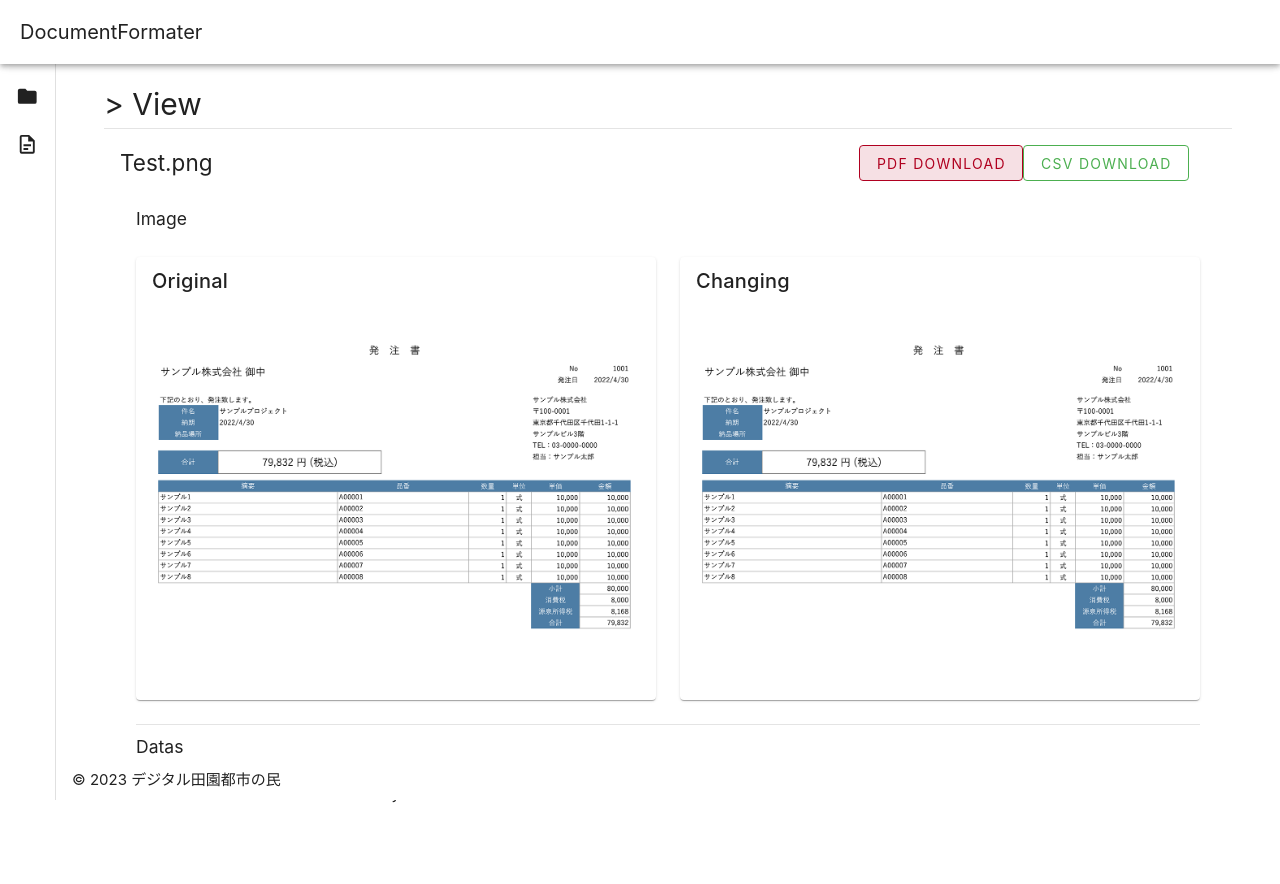
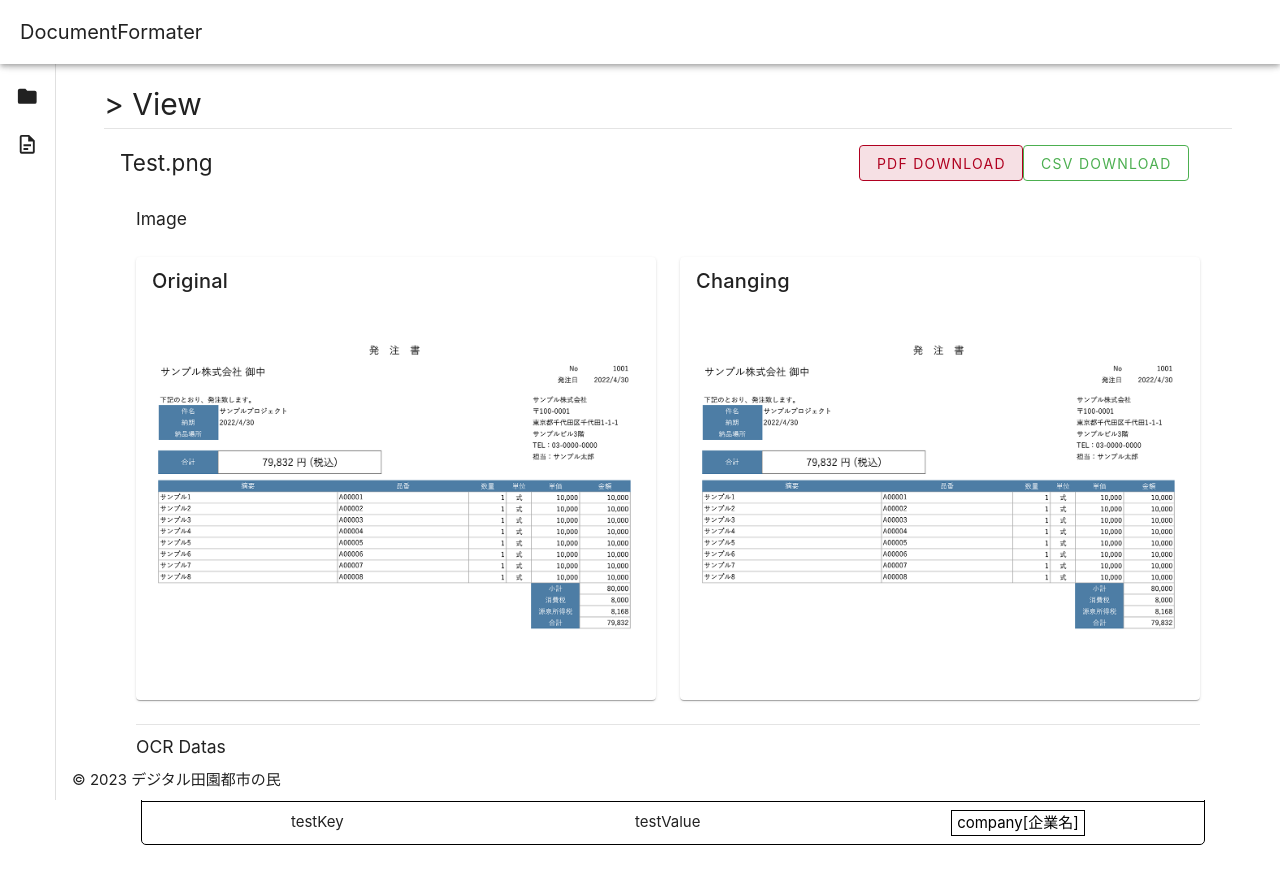
Before and after one commit to Sora-210/susdx2022, a Vue app in the folder app/: page /view in a window 1280 px wide. Shown: the top 884 px of the page. Built offline with nearby package versions, Linux system fonts and the light colour scheme.

Commit message:
Update: change table design

```diff
--- a/app/src/views/View.vue
+++ b/app/src/views/View.vue
@@ -59,27 +59,29 @@
         </div>
         <v-divider></v-divider>
         <div class="my-2">
-          <h3>Datas</h3>
-          <v-row>
-            <table id="list">
-              <thead>
-                <tr>
-                  <th>Key</th>
-                  <th>Value</th>
-                </tr>
-              </thead>
-              <tbody>
-                <tr>
-                  <td>TestKey</td>
-                  <td>TestValue</td>
-                </tr>
-                <!-- <tr v-for="row in lists" :key="row.id" class="my-2">
-                  <td><input type="checkbox"></td>
-                  <td>{{ row.name }}</td>
-                </tr> -->
-              </tbody>
-            </table>
-          </v-row>
+          <h3>OCR Datas</h3>
+          <div id="list">
+            <div class="list-head list-col">
+              <div>Key</div>
+              <div>Value</div>
+              <div>Formated Key</div>
+            </div>
+            <div class="list-body">
+              <div class="list-col list-row" v-for="row, index in datas" :key="index">
+                <div>{{ row.key }}</div>
+                <div>{{ row.value }}</div>
+                <div>
+                  <select>
+                    <option>company[企業名]</option>
+                    <option>title[件名]</option>
+                    <option>promise[納期]</option>
+                    <option>date[発注日]</option>
+                    <option>table[発注表]</option>
+                  </select>
+                </div>
+              </div>
+            </div>
+          </div>
         </div>
       </v-container>
     </v-container>
@@ -95,7 +97,7 @@ export default {
           status: 0,
           isPDF: false,
           isCSV: false,
-          data: [
+          datas: [
               {
                   "key": "testKey",
                   "value": "testValue"
@@ -106,24 +108,45 @@ export default {
 }
 </script>
 
-<style>
+<style scoped>
 .document {
   width: 100%;
 }
 
 #list {
   width: 100%;
-  padding: 5px;
+  margin: 5px;
 
+  border: solid 1px #000;
   border-radius: 5px;
 }
 
-#list thead {
-  padding-bottom: 10px;
-  border-bottom: solid 1px fff;
+.list-col {
+  display: grid;
+  grid-template-columns: repeat(3, 33%);
+  text-align: center;
 }
 
-#list td {
-  text-align: center;
+.list-head {
+  padding: 5px 0;
+  border-bottom: solid 1px #000;
+}
+.list-head div {
+  font-weight: bold;
+}
+
+.list-body {
+  padding: 5px 0;
+}
+.list-row {
+  padding: 3px 0;
+}
+
+select {
+  border: solid 1px #000;
+  padding: 0 5px;
+}
+select::before {
+  content: "&#9650;"
 }
 </style>
```
